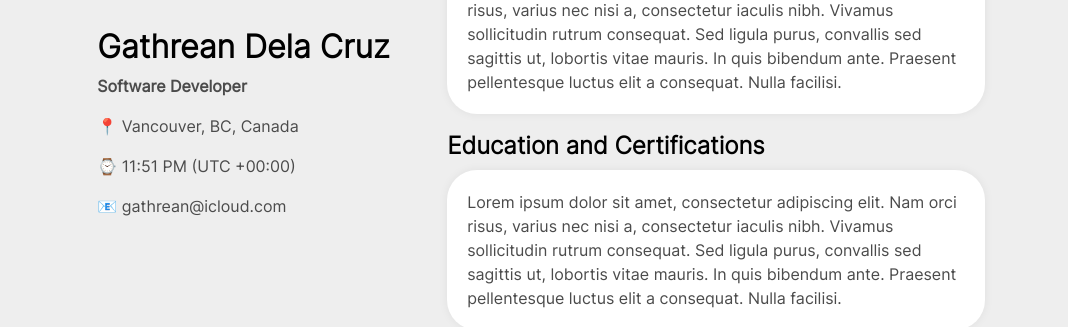
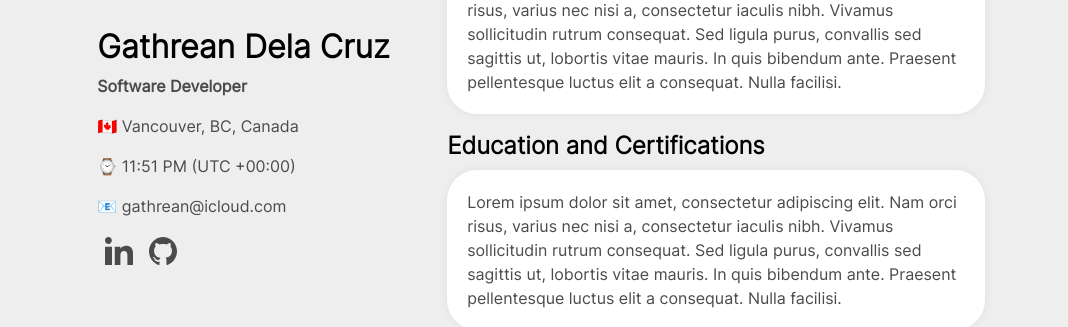
Before and after one commit to gathrean/my-portfolio, a React (Create React App) app: page / in a window 1280 px wide. Shown: the part 1336-1663 px from the top of the page, without its empty margins (99-1167 px from the left). Built offline with nearby package versions, Linux system fonts and the light colour scheme.

Commit message:
Added icons for linkedin and github to About Me

```diff
--- a/src/App.css
+++ b/src/App.css
@@ -101,8 +101,19 @@ svg {
   margin: 0.5em 1em;
 }
 
+.about-me-container svg {
+  fill: var(--colorlightgrey);
+  width: 1.75em;
+  margin: 0.2em 0.5em;
+}
+
+.about-me-container svg:hover {
+  fill: var(--colorblack);
+}
+
 .github-calendar svg {
   width: 100%;
+  margin: 0em;
 }
 
 .github-calendar svg:hover {
@@ -119,7 +130,7 @@ svg:hover {
   cursor: pointer;
   transform: scale(1.15);
   fill: var(--coloroffwhite);
-  animation: float 5s ease-in-out infinite;
+  /* animation: float 5s ease-in-out infinite; */
 }
 
 /* EXTERNAL LINK (with arrow) STYLES */
@@ -230,27 +241,6 @@ hr {
 
 /* ANIMATIONS */
 /* ========================================== */
-@keyframes float {
-  0% {
-    transform: rotate(0deg) scale(1.025);
-  }
-
-  25% {
-    transform: rotate(2deg);
-  }
-
-  50% {
-    transform: rotate(0deg) scale(1.025);
-  }
-
-  75% {
-    transform: rotate(-2deg);
-  }
-
-  100% {
-    transform: rotate(0deg) scale(1.025);
-  }
-}
 
 @keyframes stretchJiggle {
   0% {
--- a/src/pages/LandingPage/Sections/ABOUT/ABOUT.css
+++ b/src/pages/LandingPage/Sections/ABOUT/ABOUT.css
@@ -27,6 +27,11 @@
 
 .about-me-images img {
   max-width: 300px;
+}
+
+.social-media-icons {
+  display: flex;
+  flex-direction: row;
 }
 
 /* For Desktop only stuff */
--- a/src/pages/LandingPage/Sections/ABOUT/ABOUT.jsx
+++ b/src/pages/LandingPage/Sections/ABOUT/ABOUT.jsx
@@ -20,6 +20,19 @@ export function ABOUT() {
       });
   };
 
+  function handleClick(buttonType) {
+    switch (buttonType) {
+      case 'LinkedIn':
+        window.open('https://www.linkedin.com/in/gathrean/', '_blank');
+        break;
+      case 'GitHub':
+        window.open('https://github.com/gathrean', '_blank');
+        break;
+      default:
+        break;
+    }
+  }
+
   return (
     <div className="section-container">
       <hr />
@@ -35,9 +48,41 @@ export function ABOUT() {
             <div className="about-me-info">
               <h3>Gathrean Dela Cruz</h3>
               <p><b>Software Developer</b></p>
-              <p>📍 Vancouver, BC, Canada</p>
+              <p>🇨🇦 Vancouver, BC, Canada</p>
               <p>⌚️ <LocalTime /></p>
               <p onClick={handleEmailClick} style={{ cursor: 'pointer' }}>{emailMessage}</p>
+              <div className="social-media-icons">
+
+                <div onClick={() => handleClick('LinkedIn')}>
+                  <svg viewBox="0 0 20 20" version="1.1">
+                    <g id="Page-1" stroke="none" strokeWidth="1" fill="" fillRule="evenodd">
+                      <g id="Dribbble-Light-Preview" transform="translate(-180.000000, -7479.000000)">
+                        <g id="icons" transform="translate(56.000000, 160.000000)">
+                          <path
+                            d="M144,7339 L140,7339 L140,7332.001 C140,7330.081 139.153,7329.01 137.634,7329.01 C135.981,7329.01 135,7330.126 135,7332.001 L135,7339 L131,7339 L131,7326 L135,7326 L135,7327.462 C135,7327.462 136.255,7325.26 139.083,7325.26 C141.912,7325.26 144,7326.986 144,7330.558 L144,7339 L144,7339 Z M126.442,7323.921 C125.093,7323.921 124,7322.819 124,7321.46 C124,7320.102 125.093,7319 126.442,7319 C127.79,7319 128.883,7320.102 128.883,7321.46 C128.884,7322.819 127.79,7323.921 126.442,7323.921 L126.442,7323.921 Z M124,7339 L129,7339 L129,7326 L124,7326 L124,7339 Z"
+                            id="linkedin]">
+                          </path>
+                        </g>
+                      </g>
+                    </g>
+                  </svg>
+                </div>
+
+                <div onClick={() => handleClick('GitHub')}>
+                  <svg viewBox="0 0 20 20" version="1.1">
+                    <g id="github-page-1" stroke="none" strokeWidth="1" fillRule="evenodd">
+                      <g id="Dribbble-Light-Preview" transform="translate(-140.000000, -7559.000000)">
+                        <g id="icons" transform="translate(56.000000, 160.000000)">
+                          <path
+                            d="M94,7399 C99.523,7399 104,7403.59 104,7409.253 C104,7413.782 101.138,7417.624 97.167,7418.981 C96.66,7419.082 96.48,7418.762 96.48,7418.489 C96.48,7418.151 96.492,7417.047 96.492,7415.675 C96.492,7414.719 96.172,7414.095 95.813,7413.777 C98.04,7413.523 100.38,7412.656 100.38,7408.718 C100.38,7407.598 99.992,7406.684 99.35,7405.966 C99.454,7405.707 99.797,7404.664 99.252,7403.252 C99.252,7403.252 98.414,7402.977 96.505,7404.303 C95.706,7404.076 94.85,7403.962 94,7403.958 C93.15,7403.962 92.295,7404.076 91.497,7404.303 C89.586,7402.977 88.746,7403.252 88.746,7403.252 C88.203,7404.664 88.546,7405.707 88.649,7405.966 C88.01,7406.684 87.619,7407.598 87.619,7408.718 C87.619,7412.646 89.954,7413.526 92.175,7413.785 C91.889,7414.041 91.63,7414.493 91.54,7415.156 C90.97,7415.418 89.522,7415.871 88.63,7414.304 C88.63,7414.304 88.101,7413.319 87.097,7413.247 C87.097,7413.247 86.122,7413.234 87.029,7413.87 C87.029,7413.87 87.684,7414.185 88.139,7415.37 C88.139,7415.37 88.726,7417.2 91.508,7416.58 C91.513,7417.437 91.522,7418.245 91.522,7418.489 C91.522,7418.76 91.338,7419.077 90.839,7418.982 C86.865,7417.627 84,7413.783 84,7409.253 C84,7403.59 88.478,7399 94,7399"
+                            id="github">
+                          </path>
+                        </g>
+                      </g>
+                    </g>
+                  </svg>
+                </div>
+              </div>
             </div>
           </div>
           <div className="about-me-text">
```
